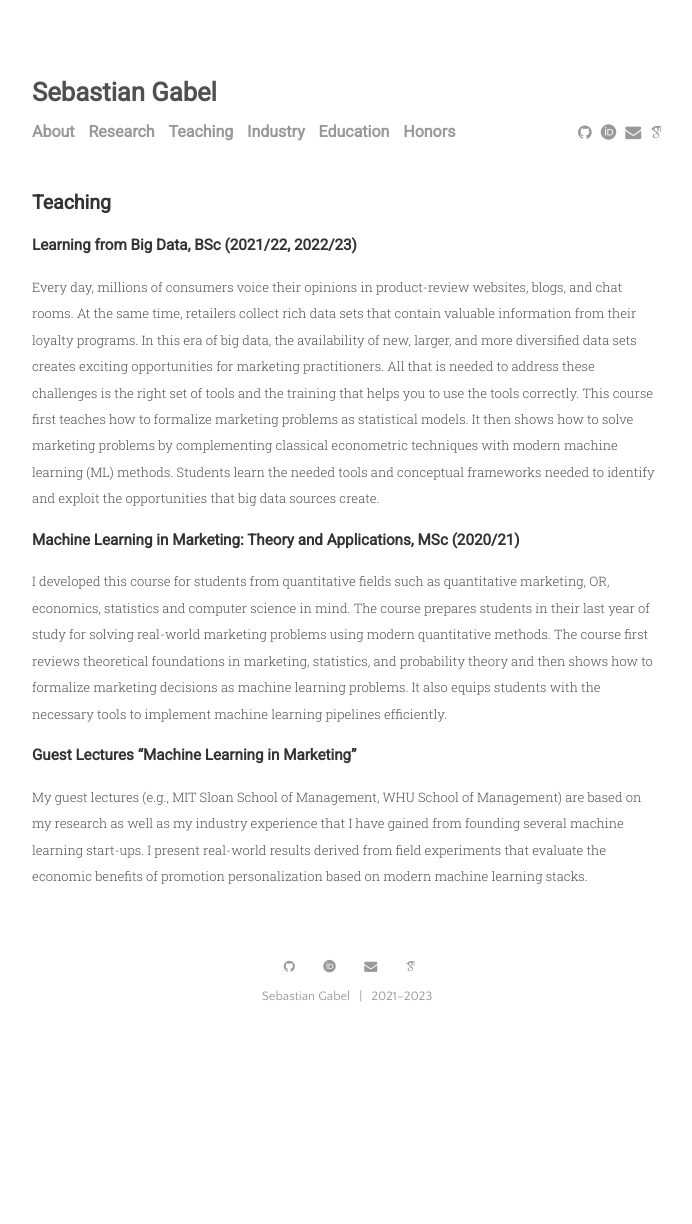
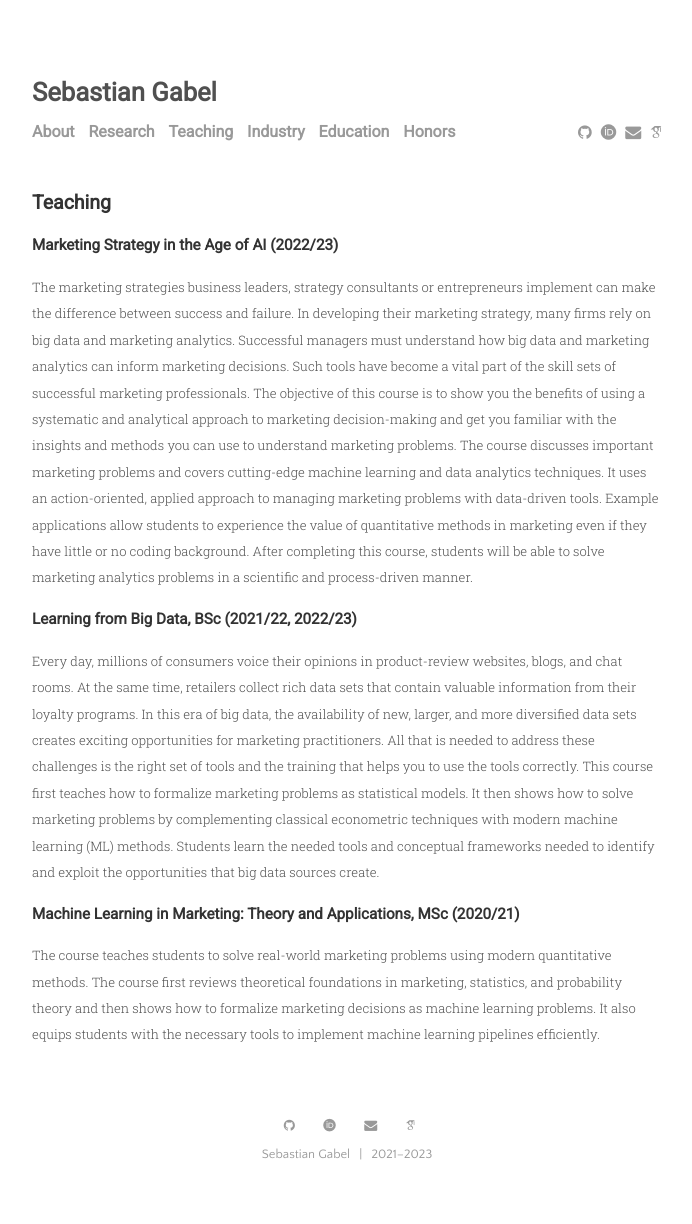
Before and after one commit to sbstn-gbl/sbstn-gbl.github.io, a Jekyll site: the page built from menu/teaching.md, in a window 1280 px wide. Shown: the whole page, without its empty margins (293-985 px from the left). Built offline with Jekyll 4.4.1, drawn with Linux system fonts in a browser that asks for light colours; some web fonts are replaced; before the commit the page ends 1065 px from its top, so only the background shows below that.

Commit message:
updated teaching and honors

```diff
--- a/menu/teaching.md
+++ b/menu/teaching.md
@@ -2,6 +2,24 @@
 layout: page
 title: Teaching
 ---
+
+
+### Marketing Strategy in the Age of AI (2022/23)
+
+The marketing strategies business leaders, strategy consultants or entrepreneurs implement
+can make the difference between success and failure. In developing their marketing
+strategy, many firms rely on big data and marketing analytics. Successful managers must
+understand how big data and marketing analytics can inform marketing decisions. Such tools
+have become a vital part of the skill sets of successful marketing professionals. The
+objective of this course is to show you the benefits of using a systematic and analytical
+approach to marketing decision-making and get you familiar with the insights and methods
+you can use to understand marketing problems. The course discusses important marketing
+problems and covers cutting-edge machine learning and data analytics techniques. It uses
+an action-oriented, applied approach to managing marketing problems with data-driven
+tools. Example applications allow students to experience the value of quantitative methods
+in marketing even if they have little or no coding background. After completing this
+course, students will be able to solve marketing analytics problems in a scientific and
+process-driven manner.
 
 
 ### Learning from Big Data, BSc (2021/22, 2022/23)
@@ -19,18 +37,8 @@ identify and exploit the opportunities that big data sources create.
 
 ### Machine Learning in Marketing: Theory and Applications, MSc (2020/21)
 
-I developed this course for students from quantitative fields such as quantitative
-marketing, OR, economics, statistics and computer science in mind. The course prepares
-students in their last year of study for solving real-world marketing problems using
-modern quantitative methods. The course first reviews theoretical foundations in
-marketing, statistics, and probability theory and then shows how to formalize marketing
-decisions as machine learning problems. It also equips students with the necessary tools
-to implement machine learning pipelines efficiently.
-
-### Guest Lectures "Machine Learning in Marketing"
-
-My guest lectures (e.g., MIT Sloan School of Management, WHU School of Management) are
-based on my research as well as my industry experience that I have gained from founding
-several machine learning start-ups. I present real-world results derived from field
-experiments that evaluate the economic benefits of promotion personalization based on
-modern machine learning stacks.
+The course teaches students to solve real-world marketing problems using modern
+quantitative methods. The course first reviews theoretical foundations in marketing,
+statistics, and probability theory and then shows how to formalize marketing decisions as
+machine learning problems. It also equips students with the necessary tools to implement
+machine learning pipelines efficiently.
```
Also changed, not shown: menu/honors.md (+9 -8 lines), menu/research.md (+6 -2 lines), Gemfile.lock, 9 other files.
